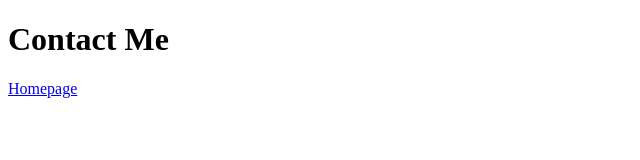
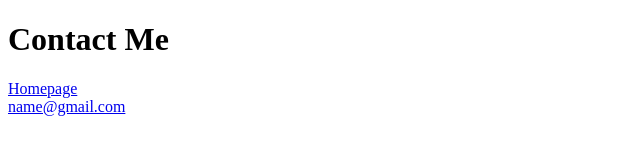
Before and after one commit to InnBun/SheCodesResponsive-Week1, a plain HTML site: page contact.html in a window 1280 px wide. Shown: the whole page, without its empty margins (0-640 px from the left). Drawn offline with Linux system fonts and the light colour scheme.

Commit message:
Update contact.html
add email

```diff
--- a/contact.html
+++ b/contact.html
@@ -8,5 +8,7 @@
   <body>
     <h1>Contact Me</h1>
     <a href="index.html">Homepage</a>
+    <br />
+    <a href="mailto:name@gmail.com" id="email">name@gmail.com</a>
   </body>
 </html>
```
